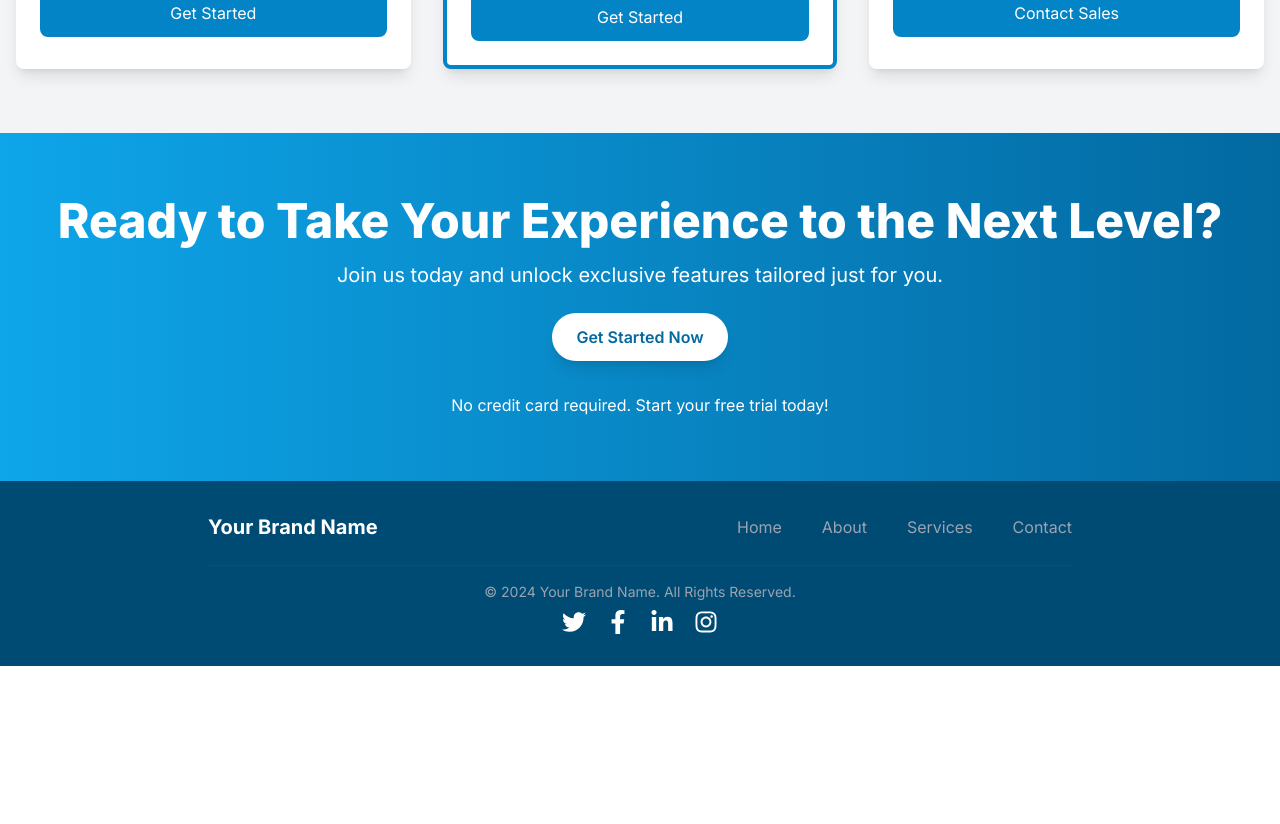
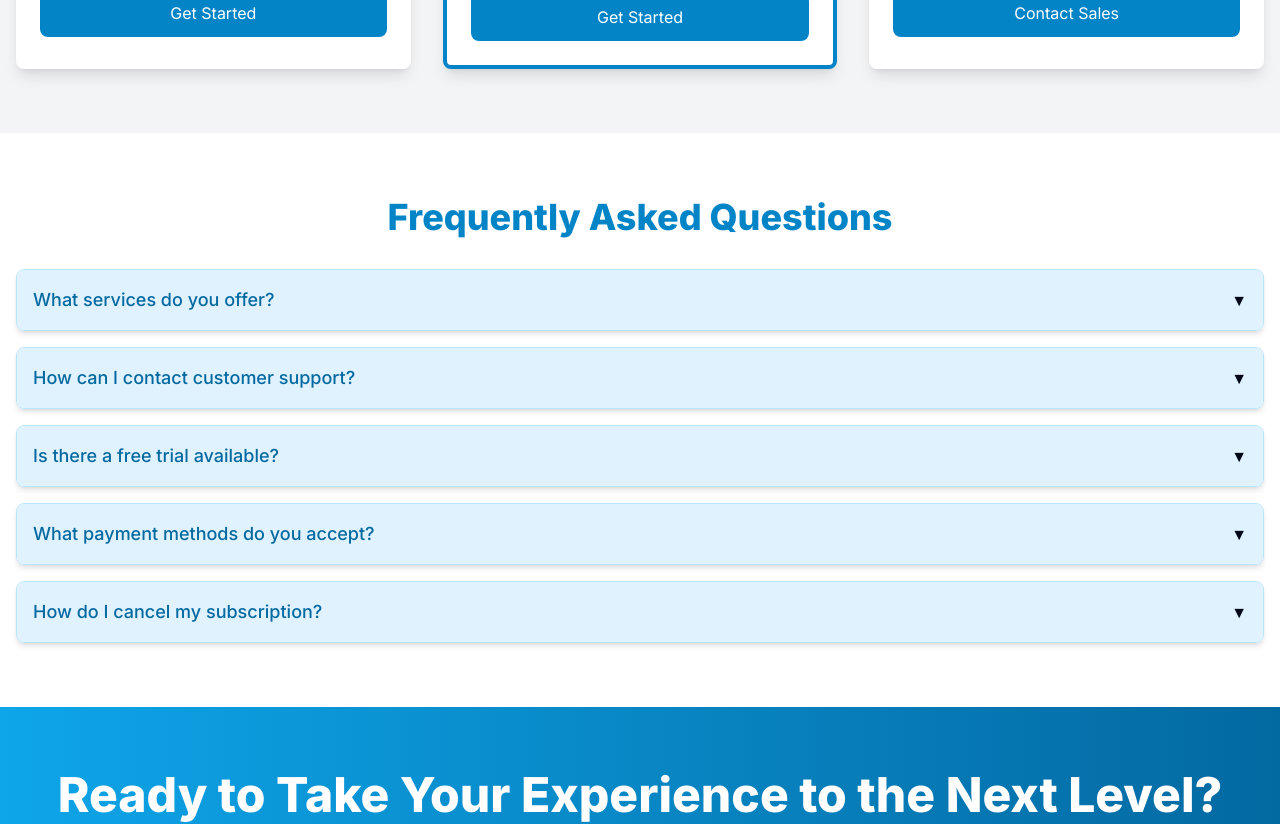
Before and after one commit to TheSoftNode/selwel, a Next.js app in the folder Frontend/: page / in a window 1280 px wide. Shown: the part 2460-3284 px from the top of the page. Before the commit the page ends 3126 px from the top, so only its background shows below. Built offline with nearby package versions, Linux system fonts and the light colour scheme.

Commit message:
Add the FAQ section

```diff
--- a/Frontend/app/page.tsx
+++ b/Frontend/app/page.tsx
@@ -8,6 +8,7 @@ import "slick-carousel/slick/slick-theme.css";
 // import Team from "@/components/Landing/Team";
 import Pricing from "@/components/Landing/Pricing";
 import CTA from "@/components/Landing/CTA";
+import FAQ from "@/components/Landing/FAQ";
 
 export default function Home()
 {
@@ -18,6 +19,7 @@ export default function Home()
       <Services />
       <Testimonials />
       <Pricing />
+      <FAQ />
       <CTA />
       {/* <Team /> */}
     </>
--- a/Frontend/components/Footer/Footer.tsx
+++ b/Frontend/components/Footer/Footer.tsx
@@ -10,18 +10,18 @@ const Footer: React.FC = () =>
             <div className="container mx-auto px-5 lg:px-20">
                 <div className="flex flex-col md:flex-row justify-between items-center">
                     <div className="text-xl font-bold mb-4 md:mb-0">
-                        Your Brand Name
+                        Selwell
                     </div>
                     <nav className="flex flex-col md:flex-row md:space-x-10">
                         <a href="/" className="text-gray-400 hover:text-sky-400 transition duration-200">Home</a>
-                        <a href="/about" className="text-gray-400 hover:text-sky-400 transition duration-200">About</a>
-                        <a href="/services" className="text-gray-400 hover:text-sky-400 transition duration-200">Services</a>
-                        <a href="/contact" className="text-gray-400 hover:text-sky-400 transition duration-200">Contact</a>
+                        <a href="/market" className="text-gray-400 hover:text-sky-400 transition duration-200">Market</a>
+                        <a href="/company" className="text-gray-400 hover:text-sky-400 transition duration-200">Company</a>
+                        <a href="/support" className="text-gray-400 hover:text-sky-400 transition duration-200">Support</a>
                     </nav>
                 </div>
                 <div className="mt-6 border-t border-gray-700 pt-4">
                     <p className="text-center text-gray-400 text-sm">
-                        &copy; {new Date().getFullYear()} Your Brand Name. All Rights Reserved.
+                        &copy; {new Date().getFullYear()} Selwell. All Rights Reserved.
                     </p>
                     <div className="flex justify-center space-x-5 mt-2">
                         <a href="https://twitter.com" target="_blank" rel="noopener noreferrer" className="hover:text-sky-400 transition duration-200">
--- /dev/null
+++ b/Frontend/components/Landing/FAQ.tsx
@@ -0,0 +1,88 @@
+"use client";
+
+import React, { useState } from 'react';
+import { motion } from 'framer-motion';
+
+// Define the structure of the FAQ data
+interface FAQ
+{
+    question: string;
+    answer: string;
+}
+
+const faqs: FAQ[] = [
+    {
+        question: "What services do you offer?",
+        answer: "We offer a wide range of services including trading education, market analysis, and trading software solutions."
+    },
+    {
+        question: "How can I contact customer support?",
+        answer: "You can reach our customer support via email at support@tradingapp.com or through our live chat feature on the website."
+    },
+    {
+        question: "Is there a free trial available?",
+        answer: "Yes, we offer a 14-day free trial for new users. You can sign up on our homepage."
+    },
+    {
+        question: "What payment methods do you accept?",
+        answer: "We accept all major credit cards, PayPal, and bank transfers."
+    },
+    {
+        question: "How do I cancel my subscription?",
+        answer: "You can cancel your subscription anytime from your account settings or by contacting customer support."
+    },
+];
+
+const FAQ: React.FC = () =>
+{
+    const [openIndex, setOpenIndex] = useState<number | null>(null);
+
+    const toggleFAQ = (index: number) =>
+    {
+        setOpenIndex(openIndex === index ? null : index);
+    };
+
+    return (
+        <div className="bg-white py-16">
+            <div className="max-w-7xl mx-auto text-center px-4">
+                <h2 className="text-3xl md:text-4xl font-extrabold text-sky-600 mb-8">
+                    Frequently Asked Questions
+                </h2>
+                <div className="space-y-4">
+                    {faqs.map((faq, index) => (
+                        <motion.div
+                            key={index}
+                            className="border border-sky-200 rounded-lg shadow-md overflow-hidden"
+                            initial={{ opacity: 0, y: -20 }}
+                            animate={{ opacity: 1, y: 0 }}
+                            transition={{ duration: 0.3, delay: index * 0.1 }}
+                        >
+                            <div
+                                className="bg-sky-100 cursor-pointer p-4 flex justify-between items-center"
+                                onClick={() => toggleFAQ(index)}
+                            >
+                                <h3 className="text-lg font-medium text-sky-700">{faq.question}</h3>
+                                <span
+                                    className={`ml-2 transition-transform duration-300 ${openIndex === index ? 'rotate-180' : ''}`}
+                                >
+                                    &#9660; {/* Down arrow */}
+                                </span>
+                            </div>
+                            <motion.div
+                                className="bg-white"
+                                initial={{ opacity: 0, height: 0 }}
+                                animate={openIndex === index ? { opacity: 1, height: 'auto' } : { opacity: 0, height: 0 }}
+                                transition={{ duration: 0.5, ease: [0.4, 0, 0.2, 1] }} // Smoother transition
+                                style={{ overflow: 'hidden' }} // Ensures smooth transition
+                            >
+                                <p className="p-4 text-gray-700">{faq.answer}</p>
+                            </motion.div>
+                        </motion.div>
+                    ))}
+                </div>
+            </div>
+        </div>
+    );
+};
+
+export default FAQ;
```
